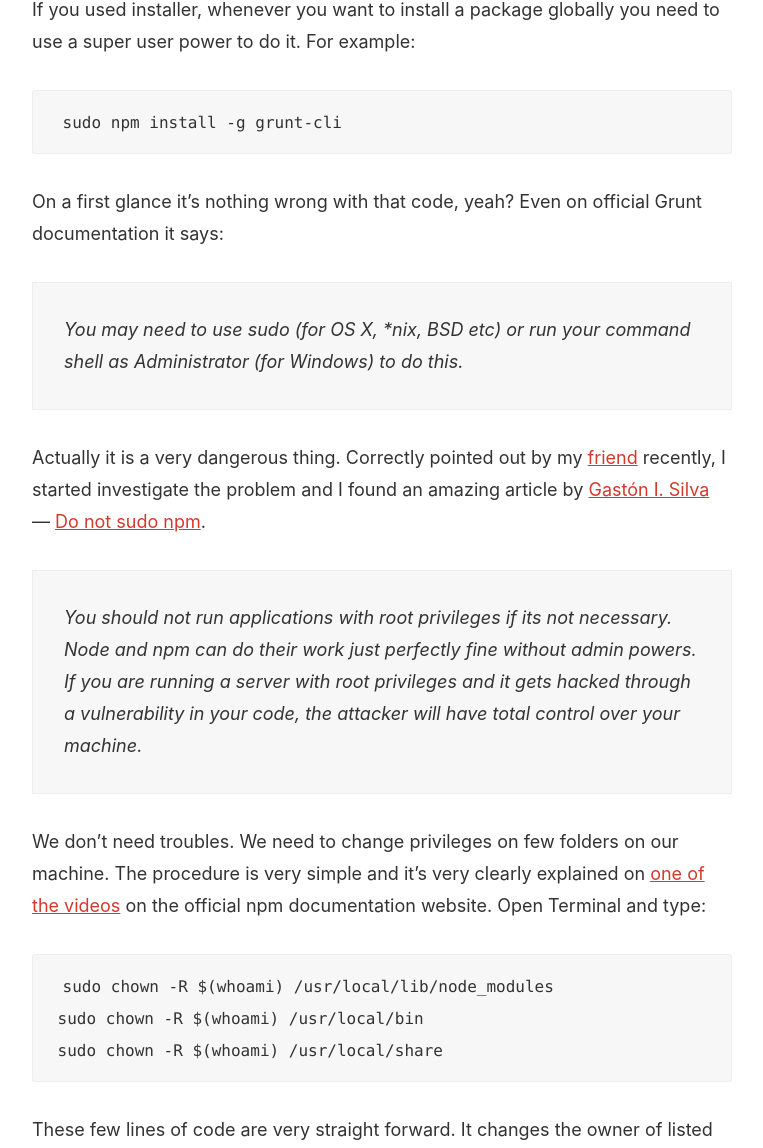
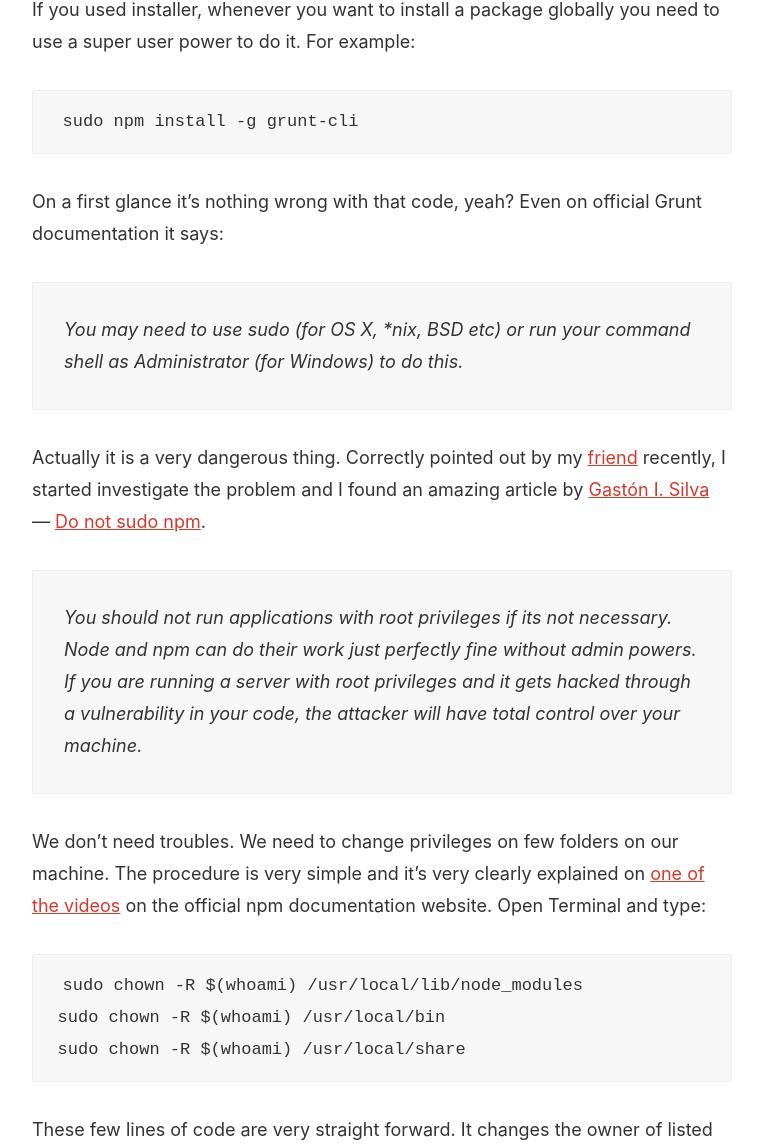
Before and after one commit to kimruddock/pawelgrzybek.github.io, a Jekyll site: the page built from _posts/2015-08-05-fix-priviliges-and-never-again-use-sudo-with-npm.md, in a window 1280 px wide. Shown: the part 518-1666 px from the top of the page, without its empty margins (258-1021 px from the left). Built offline with Jekyll 4.4.1, drawn with Linux system fonts in a browser that asks for light colours; comment, search, counter and statistics services are not loaded.

Commit message:
update syntax highlighting font

```diff
--- a/_sass/modules/syntax.scss
+++ b/_sass/modules/syntax.scss
@@ -1,17 +1,15 @@
 code,
 pre {
-  font-family: SFMono-Regular, Consolas, 'Liberation Mono', Menlo, Courier, monospace;
+  font-family: monospace, monospace;
   background: #f7f7f7;
   box-shadow: inset 0 0 0 1px #eee;
   border-radius: 3px;
 }
 
 code {
-  font-size: .888888889rem;
+  font-size: .944444444rem;
   vertical-align: top;
   padding: 2px 5px;
-  position: relative;
-  top: 1px;
 }
 
 pre {
```
